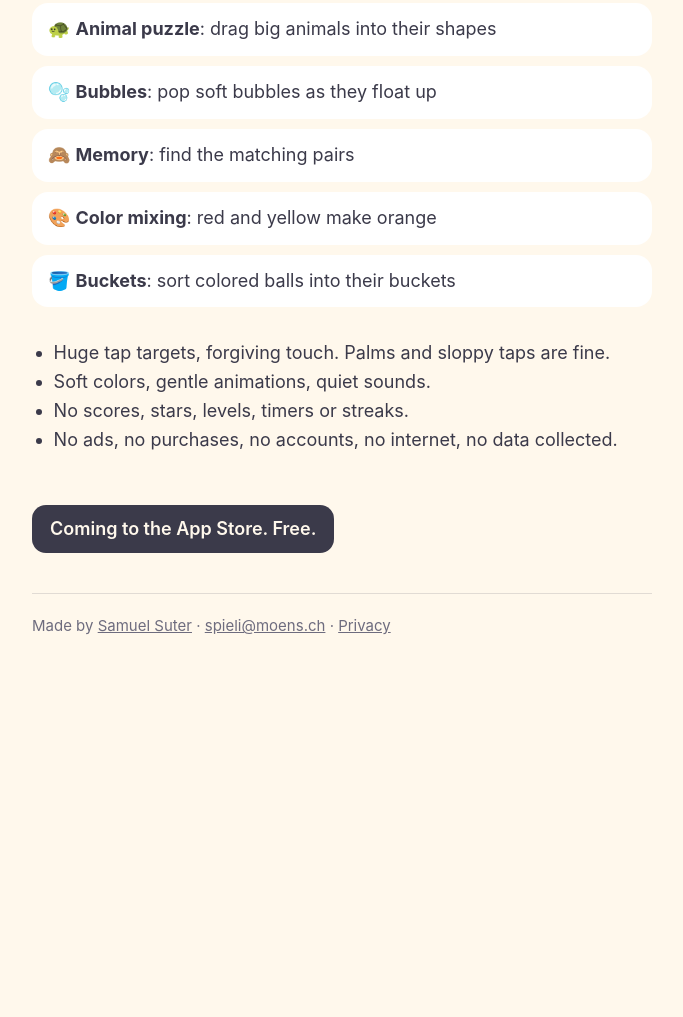
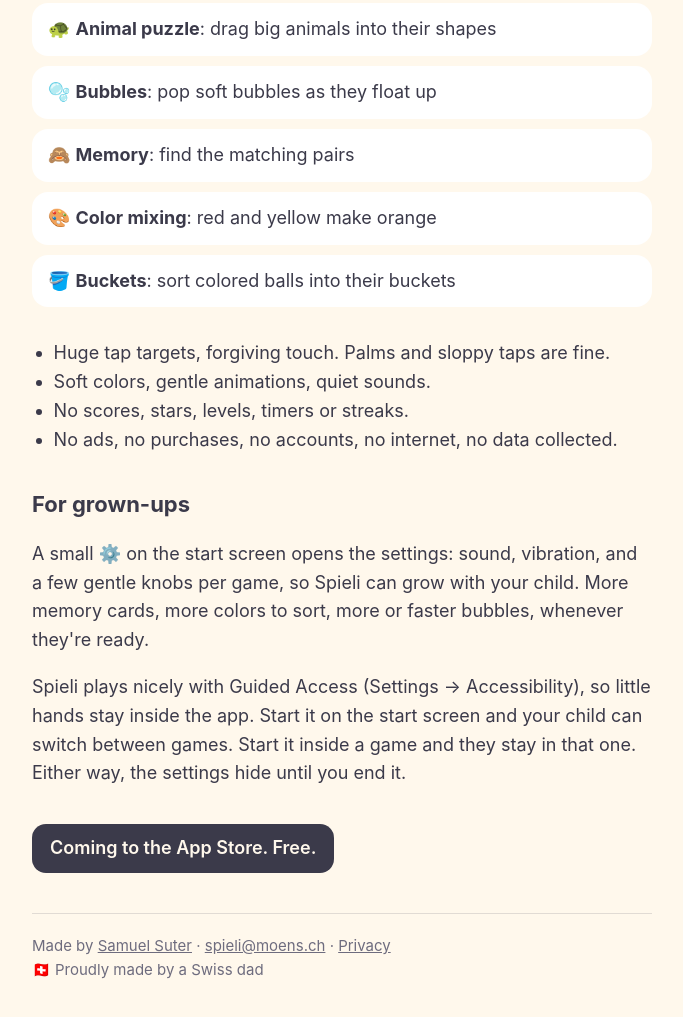
Before and after one commit to moensch/moensch.github.io, a plain HTML site: page spieli/index.html in a window 1280 px wide. Shown: the part 401-1418 px from the top of the page, without its empty margins (298-981 px from the left). Before the commit the page ends 1087 px from the top, so only its background shows below. Drawn offline with Linux system fonts and the light colour scheme.

Commit message:
Spieli: grown-ups section (settings, Guided Access), Swiss dad footer
Co-Authored-By: Claude Opus 5.5 <noreply@anthropic.com>

```diff
--- a/spieli/index.html
+++ b/spieli/index.html
@@ -28,6 +28,7 @@
   ul.games { list-style: none; padding: 0; margin: 0 0 32px; display: grid; gap: 10px; }
   ul.games li { background: #fff; border-radius: 16px; padding: 12px 16px; }
   ul.promises { padding-left: 1.2em; margin: 0 0 32px; }
+  h2 { font-size: 22px; margin: 0 0 8px; }
   .soon { display: inline-block; background: var(--ink); color: var(--paper); border-radius: 14px;
           padding: 10px 18px; font-weight: 600; margin-bottom: 40px; }
   footer { border-top: 1px solid rgba(59,58,74,.15); padding-top: 20px; font-size: 15px; color: var(--muted); }
@@ -58,12 +59,21 @@
     <li>No ads, no purchases, no accounts, no internet, no data collected.</li>
   </ul>
 
+  <h2>For grown-ups</h2>
+  <p>A small ⚙️ on the start screen opens the settings: sound, vibration, and a few gentle knobs per
+     game, so Spieli can grow with your child. More memory cards, more colors to sort, more or faster
+     bubbles, whenever they're ready.</p>
+  <p>Spieli plays nicely with Guided Access (Settings → Accessibility), so little hands stay inside the
+     app. Start it on the start screen and your child can switch between games. Start it inside a game
+     and they stay in that one. Either way, the settings hide until you end it.</p>
+
   <p class="soon">Coming to the App Store. Free.</p>
 
   <footer>
     Made by <a href="https://moens.ch/">Samuel Suter</a> ·
     <a href="mailto:spieli@moens.ch">spieli@moens.ch</a> ·
     <a href="privacy/">Privacy</a>
+    <br>🇨🇭 Proudly made by a Swiss dad
   </footer>
 </main>
 </body>
```
